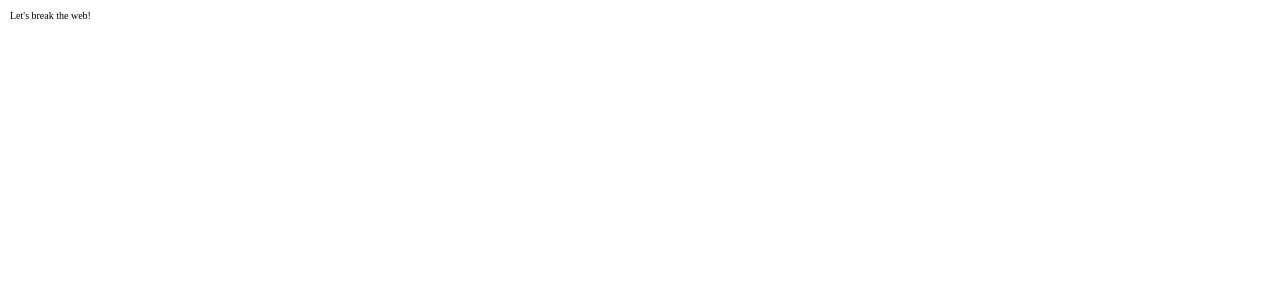
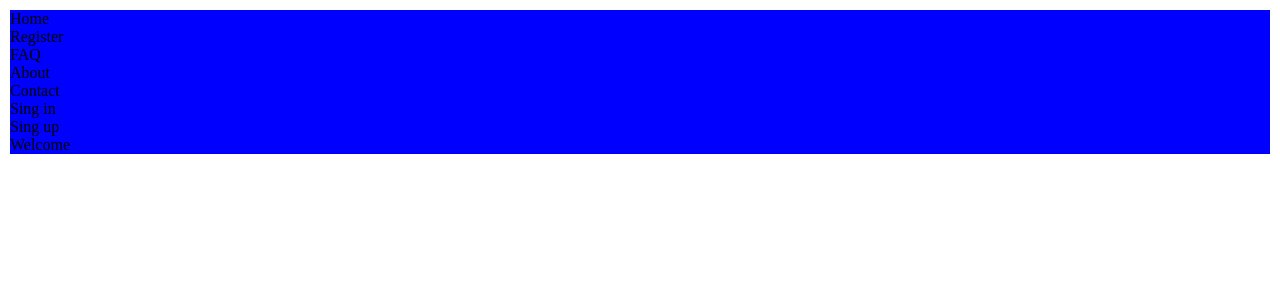
Before and after one commit to DownTown44/conference-uni, a React (Create React App) app: page / in a window 1280 px wide. Shown: the top 300 px of the page. Built offline with nearby package versions, Linux system fonts and the light colour scheme; the HTML template or start-up script is replaced by a standard one.

Commit message:
Added toolbar to home, created navigation

```diff
--- a/src/App.js
+++ b/src/App.js
@@ -1,10 +1,9 @@
 import './css/style.css';
+import HomePage from './containers/HomePage';
 
 function App() {
   return (
-    <div>
-      Let's break the web!
-    </div>
+    <HomePage />
   );
 }
 
--- /dev/null
+++ b/src/components/Navigation/NavigationItem.js
@@ -0,0 +1,9 @@
+import React from 'react';
+
+const NavigationItem = (props) => (
+  <li className='navigationItem'>
+    <a>{props.children}</a>
+  </li>
+);
+
+export default NavigationItem;
--- /dev/null
+++ b/src/components/Navigation/NavigationItems.js
@@ -0,0 +1,19 @@
+import React from 'react';
+
+import NavigationItem from './NavigationItem';
+
+const NavigationItems = (props) => (
+  <ul className='navigationItems'>
+    <NavigationItem>Home</NavigationItem>
+    <NavigationItem>Register</NavigationItem>
+    <NavigationItem>FAQ</NavigationItem>
+    <NavigationItem>About</NavigationItem>
+    <NavigationItem>Contact</NavigationItem>
+    {/* TODO: Conditional rendering */}
+    <NavigationItem>Sing in</NavigationItem>
+    <NavigationItem>Sing up</NavigationItem>
+    {/* Log out */}
+  </ul>
+);
+
+export default NavigationItems;
--- /dev/null
+++ b/src/components/Navigation/Toolbar.js
@@ -0,0 +1,15 @@
+import React from 'react';
+
+import NavigationItems from './NavigationItems';
+
+const Toolbar = (props) => (
+
+  <header className="toolbar">
+    {/* TODO: Insert logo */}
+    <nav className="navigationDesktop">
+      <NavigationItems />
+    </nav>
+  </header>
+);
+
+export default Toolbar;
--- /dev/null
+++ b/src/containers/HomePage.js
@@ -0,0 +1,14 @@
+import React from 'react';
+
+import Toolbar from '../components/Navigation/Toolbar';
+
+const HomePage = () => {
+  return (
+    <div className="homeContainer">
+      <Toolbar />
+      Welcome
+    </div>
+  )
+}
+
+export default HomePage;
--- a/src/css/style.css
+++ b/src/css/style.css
@@ -17,3 +17,7 @@ html {
 body {
   box-sizing: border-box;
   padding: 1rem; }
+
+.homeContainer {
+  background-color: blue;
+  font-size: 1.6rem; }
--- a/src/sass/main.scss
+++ b/src/sass/main.scss
@@ -1 +1,3 @@
 @import "base/base";
+
+@import "pages/home";
--- /dev/null
+++ b/src/sass/pages/_home.scss
@@ -0,0 +1,5 @@
+// Contains the homepage elements, sections
+.homeContainer {
+  background-color: blue;
+  font-size: 1.6rem;
+}
```
